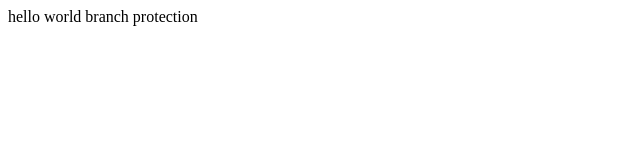
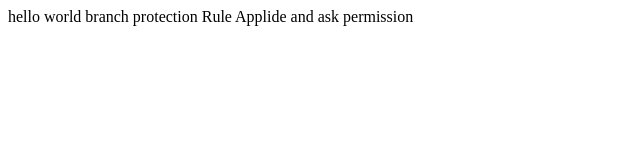
Before and after one commit to kartikazure01/BranchDEVOPSprotection, a plain HTML site: page index.html in a window 1280 px wide. Shown: the whole page, without its empty margins (0-640 px from the left). Drawn offline with Linux system fonts and the light colour scheme.

Commit message:
Update index.html

```diff
--- a/index.html
+++ b/index.html
@@ -7,6 +7,7 @@
 </head>
 <body>
     <hi> hello world</h1>
-        branch protection
+        branch protection Rule Applide
+        and ask permission
 </body>
 </html>
```
